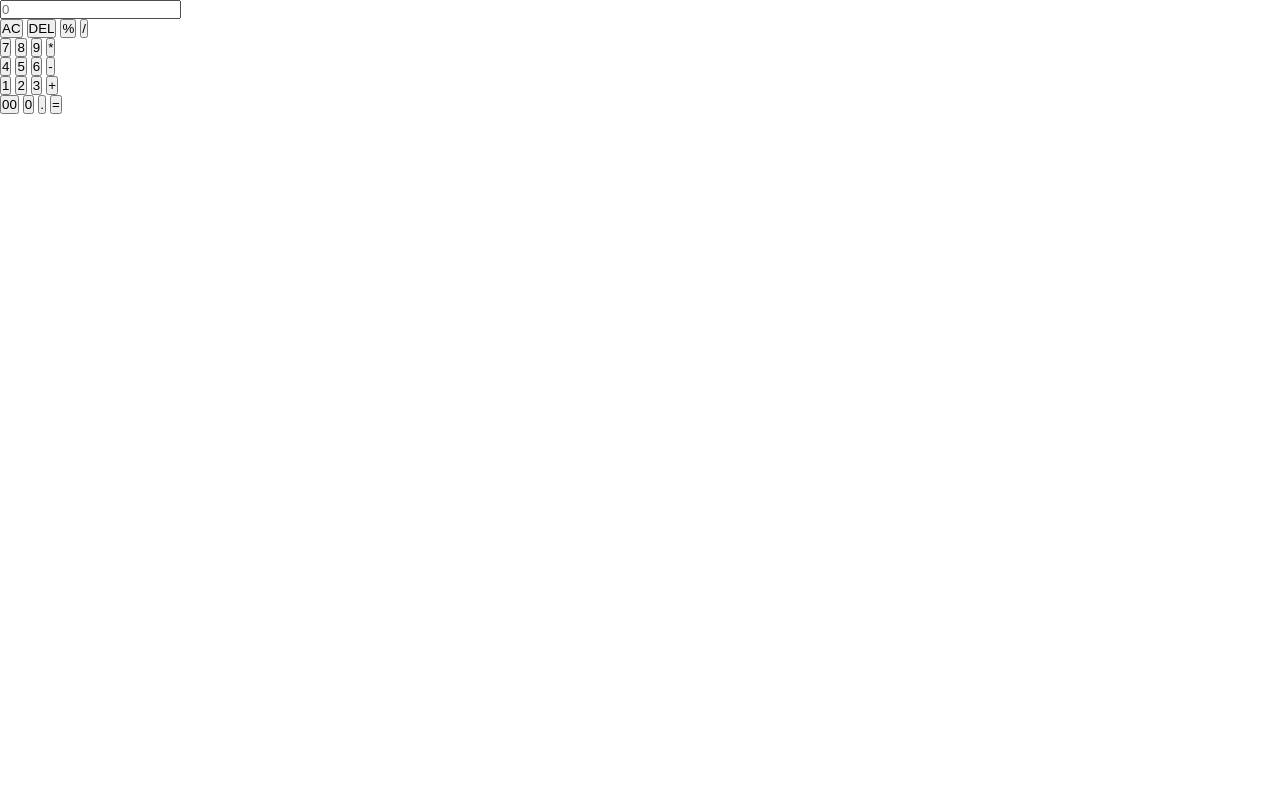
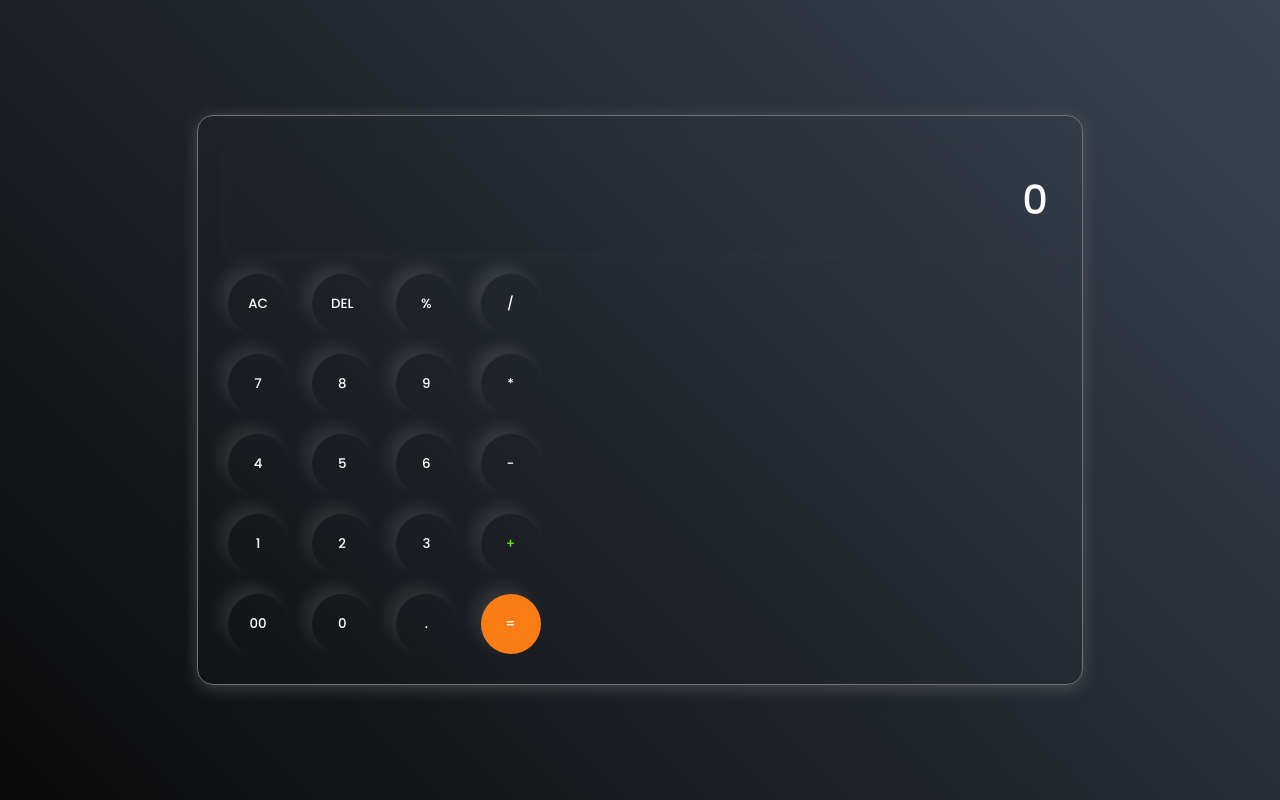
Before and after one commit to Svmpankaj/CodingSamurai-Assignment, a plain HTML site: page Web-based Calculator/index.html in a window 1280 px wide. Drawn offline with Linux system fonts and the light colour scheme.

Commit message:
design input and buttons

```diff
--- a/Web-based Calculator/index.html
+++ b/Web-based Calculator/index.html
@@ -31,13 +31,13 @@
         <button>1</button>
         <button>2</button>
         <button>3</button>
-        <button>+</button>
+        <button class="operator">+</button>
       </div>
       <div>
         <button>00</button>
         <button>0</button>
         <button>.</button>
-        <button>=</button>
+        <button class="equalBtn">=</button>
       </div>
     </div>
   </body>
--- a/Web-based Calculator/style.css
+++ b/Web-based Calculator/style.css
@@ -1,5 +1,62 @@
+@import url('https://fonts.googleapis.com/css2?family=Poppins:wght@500&display=swap');
+
 * {
     margin: 0;
     padding: 0;
     box-sizing: border-box;
+    font-family: 'Poppins', sans-serif;
 }
+
+body {
+    width: 100%;
+    height: 100vh;
+    display: flex;
+    justify-content: center;
+    align-items: center;
+    background: linear-gradient(45deg, #0a0a0a, #3a4452);
+}
+
+.calculator {
+    border: 1px solid #717377;
+    padding: 20px;
+    border-radius: 16px;
+    background: transparent;
+    box-shadow: 0px 3px 15px rgba(113, 115, 119, 0.5);
+}
+
+input {
+    width: 100%;
+    border: none;
+    padding: 24px;
+    margin: 10px;
+    background: transparent;
+    box-shadow: 0px 3px 15px rgba(84, 84, 84, 0.1);
+    font-size: 40px;
+    text-align: right;
+    cursor: pointer;
+}
+
+input::placeholder {
+    color: #ffffff;
+}
+
+button {
+    border: none;
+    width: 60px;
+    height: 60px;
+    margin: 10px;
+    border-radius: 50%;
+    background: transparent;
+    color: #ffffff;
+    font: 20px;
+    box-shadow: -8px -8px 15px rgba(255, 255, 255, 0.1);
+    cursor: pointer;
+}
+
+.equalBtn {
+    background-color: #fb7c14;
+}
+
+.operator {
+    color: #6dee0a;
+}
```
